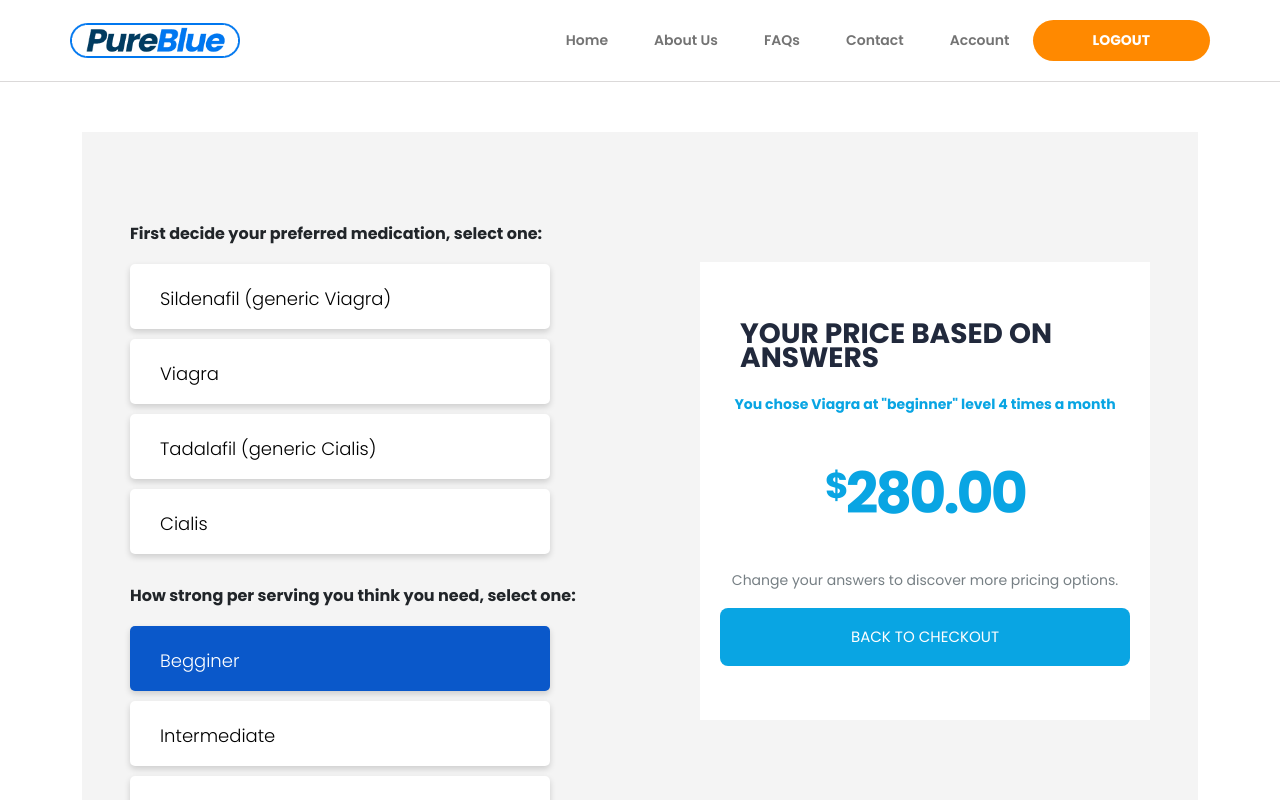
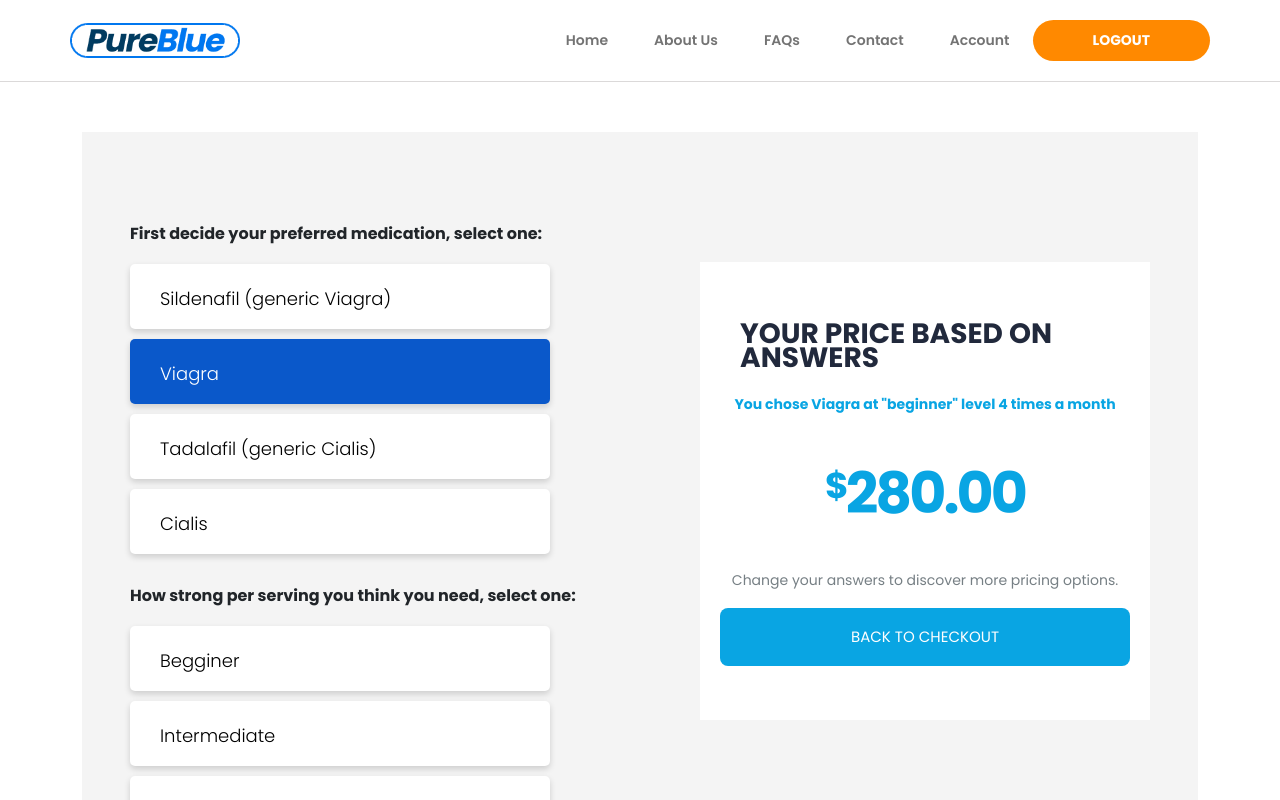
Before and after one commit to CureDoktor/PureBlue, a Next.js app: page /switch in a window 1280 px wide. Shown: the top 800 px of the page. Built offline with nearby package versions, Linux system fonts and the light colour scheme.

Commit message:
changing package.json

```diff
--- a/package.json
+++ b/package.json
@@ -5,8 +5,9 @@
   "scripts": {
     "dev": "next dev",
     "build": "next build",
-    "start": "next start",
-    "lint": "next lint"
+    "start": "next start -p 8080",
+    "lint": "next lint",
+    "export": "next export"
   },
   "dependencies": {
     "bootstrap": "^5.1.3",
--- a/pages/switch/index.js
+++ b/pages/switch/index.js
@@ -1,5 +1,5 @@
 import Head from "next/head";
-import { useContext, useState, React } from "react";
+import { useContext, useState, useEffect, React } from "react";
 import { Col, Container, Button, Row } from "react-bootstrap";
 import styles from "./styles.module.scss";
 import { useAccordionButton } from "react-bootstrap/AccordionButton";
@@ -7,9 +7,6 @@ import ToggleButton from "react-bootstrap/ToggleButton";
 import { AccordionContext, Form } from "react-bootstrap";
 export default function Home() {
   const [checked, setChecked] = useState(false);
-  const [chooseMed, setChooseMed] = useState("1");
-  const [strong, setStrong] = useState("begginer");
-  const [numberOfTimes, setNumberOfTimes] = useState("4");
 
   const [chosenMed, setChosenMed] = useState({
     id: 1,
@@ -24,19 +21,36 @@ export default function Home() {
     product_image: "Viagra_25mg_4",
   });
 
+  useEffect(() => {
+    //console.log(chosenMed);
+    findRightOne();
+  }, [chosenMed]);
+
+  const handleChange = (event) => {
+    const { value, name } = event.target;
+    setChosenMed({
+      ...chosenMed,
+      [name]: value,
+    });
+  };
+
   function findRightOne() {
     medications.find((element) => {
+      // console.log(element.product_tag);
+      // console.log(chooseMed);
       if (
-        element.product_tag === chooseMed &&
-        element.product_dosage_tag === strong &&
-        element.product_dosages_per_month === numberOfTimes
+        element.product_tag === chosenMed.product_tag &&
+        element.product_dosage_tag === chosenMed.product_dosage_tag &&
+        element.product_dosages_per_month ===
+          chosenMed.product_dosages_per_month
       ) {
         console.log(element.id);
+        console.log(chosenMed);
+      } else {
+        console.log("Ne radi");
       }
     });
   }
-
-  const changingProduct = () => {};
 
   const medications = [
     {
@@ -355,9 +369,9 @@ export default function Home() {
   ];
 
   const times = [
-    { name: "4 TIMES", value: "4" },
-    { name: "8 TIMES", value: "8" },
-    { name: "12 TIMES", value: "12" },
+    { name: "4 TIMES", value: 4 },
+    { name: "8 TIMES", value: 8 },
+    { name: "12 TIMES", value: 12 },
   ];
 
   return (
@@ -379,20 +393,16 @@ export default function Home() {
                         First decide your preferred medication, select one:
                       </Form.Label>
                       {medication.map((radio, idx) => (
-                        <Col md={12}>
+                        <Col md={12} key={idx}>
                           <ToggleButton
                             key={idx}
                             id={`radios-${idx}`}
                             type="radio"
-                            name="radio"
+                            name="product_tag"
                             className={styles.buttons}
                             value={radio.value}
-                            checked={chooseMed === radio.value}
-                            onChange={(e) => {
-                              setChooseMed(e.currentTarget.value);
-                              // findRightOne();
-                              console.log(e.currentTarget.value);
-                            }}
+                            checked={chosenMed.product_tag === radio.value}
+                            onChange={handleChange}
                           >
                             {radio.name}
                           </ToggleButton>
@@ -409,11 +419,13 @@ export default function Home() {
                             key={idx}
                             id={`radiod-${idx}`}
                             type="radio"
-                            name="radio1"
+                            name="product_dosage_tag"
                             className={styles.buttons}
                             value={radio.value}
-                            checked={strong === radio.value}
-                            onChange={(e) => setStrong(e.currentTarget.value)}
+                            checked={
+                              chosenMed.product_dosage_tag === radio.value
+                            }
+                            onChange={handleChange}
                           >
                             {radio.name}
                           </ToggleButton>
@@ -432,13 +444,14 @@ export default function Home() {
                               key={idx}
                               id={`radioa-${idx}`}
                               type="radio"
-                              name="radio2"
+                              name="product_dosages_per_month"
                               className={styles.buttons}
                               value={radio.value}
-                              checked={numberOfTimes === radio.value}
-                              onChange={(e) =>
-                                setNumberOfTimes(e.currentTarget.value)
+                              checked={
+                                chosenMed.product_dosages_per_month ===
+                                radio.value
                               }
+                              onChange={handleChange}
                             >
                               {radio.name}
                             </ToggleButton>
```
Also changed, not shown: pages/register/index.js (line endings or trailing spaces).
